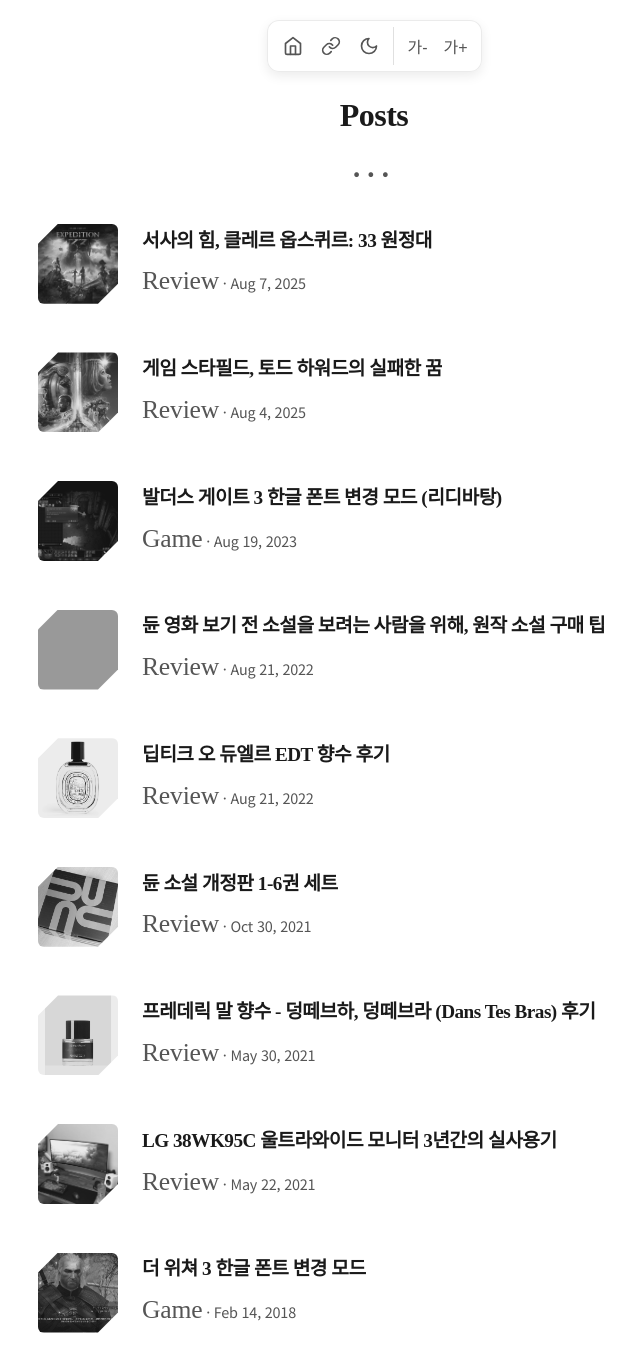
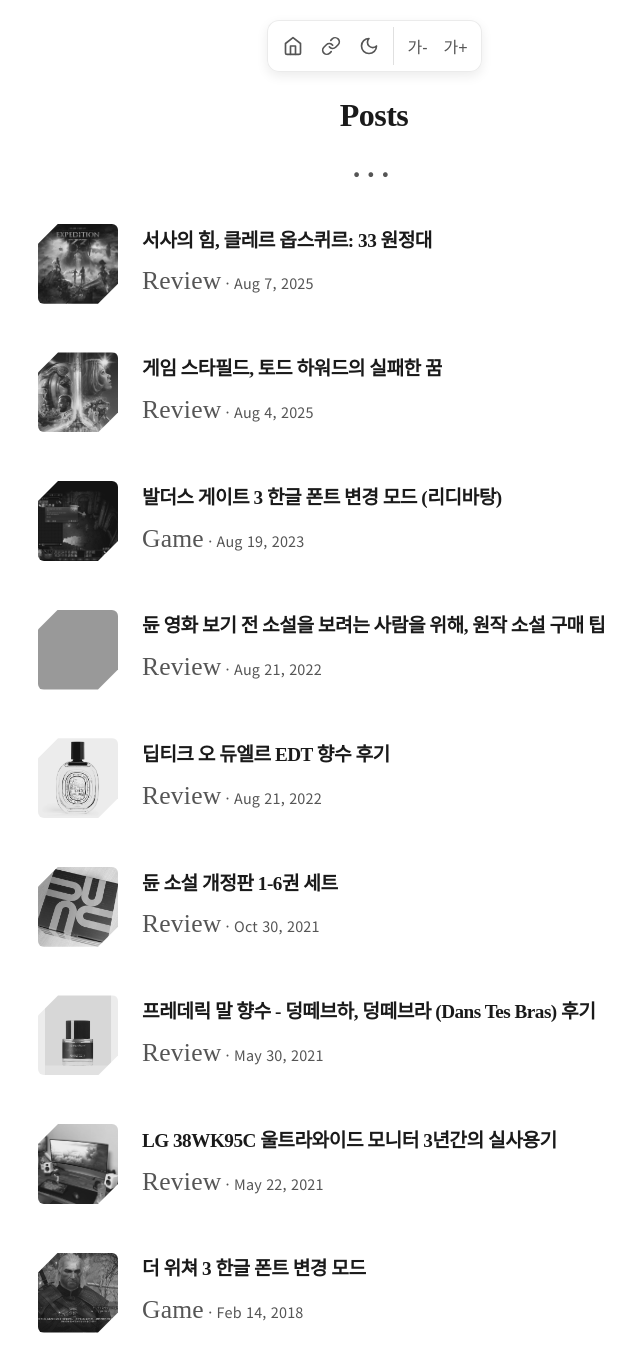
Before and after one commit to Kuax-Meat/blog, a Jekyll site: the page built from index.md, in a window 1280 px wide and 1400 px high. Shown: the top 1372 px of the window, without its empty margins (266-906 px from the left). Built offline with Jekyll 4.4.1, drawn with Linux system fonts in a browser that asks for light colours; some web fonts are replaced; grey boxes are pictures that could not be loaded.

```diff
--- a/assets/css/style.css
+++ b/assets/css/style.css
@@ -43,7 +43,7 @@
     background-color: var(--bg-color);
     color: var(--text-color);
     line-height: 1.8;
-    letter-spacing: -0.2px;
+    letter-spacing: 0.2px;
     margin: 0;
     padding: 20px 20px;
     transition: background-color 0.3s, color 0.3s;
```
